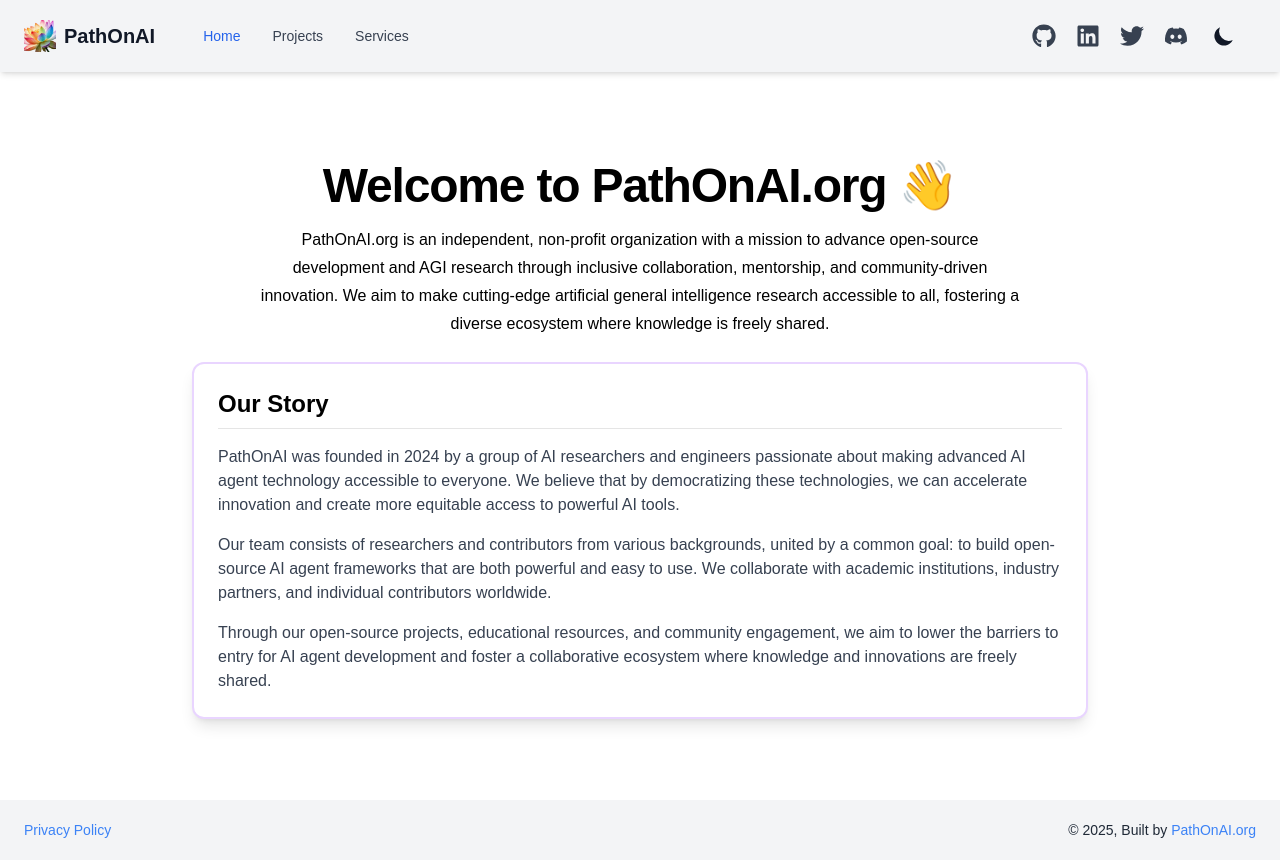
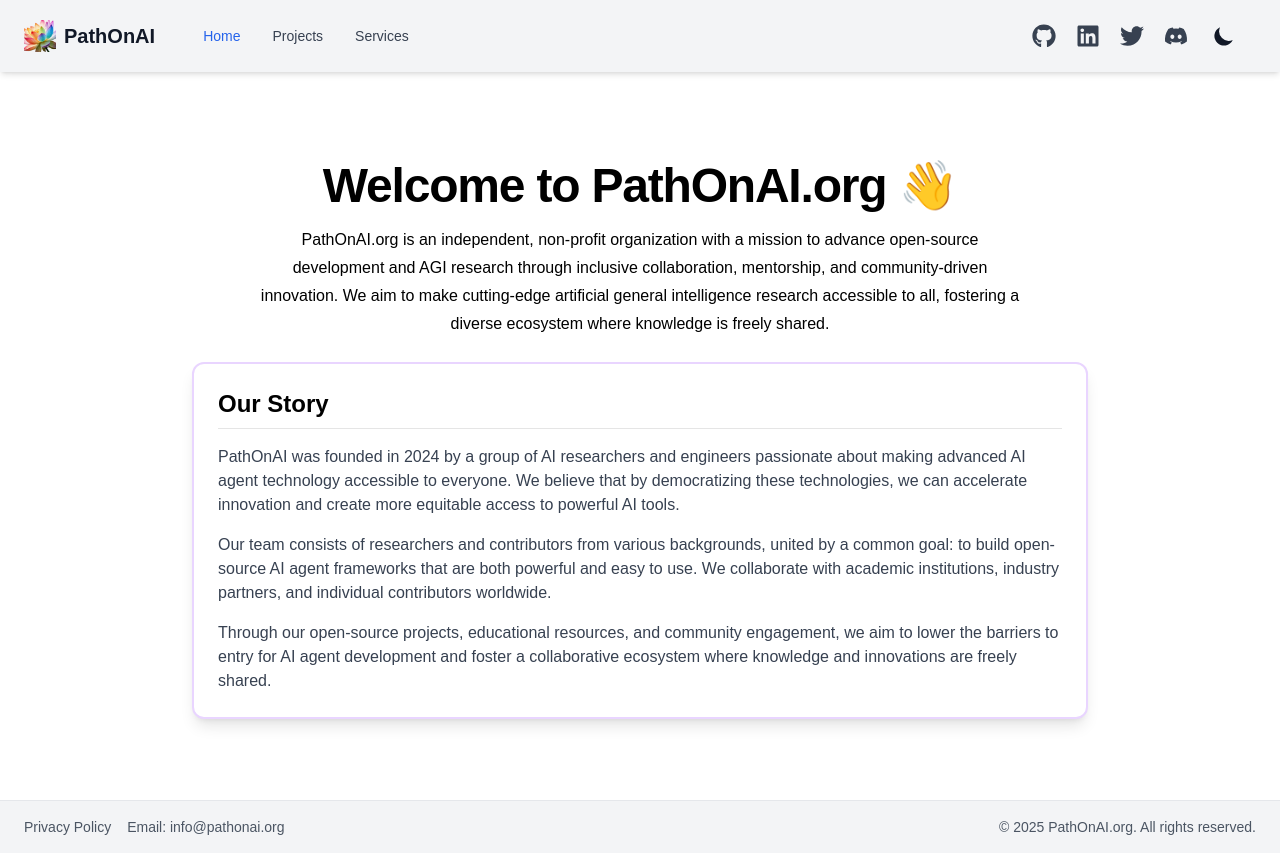
Before and after one commit to PathOnAIOrg/PathOnAI.org, a Next.js app in the folder website-app/: page / in a window 1280 px wide. Built offline with nearby package versions, Linux system fonts and the light colour scheme; no server answers.

Commit message:
add info@pathonai.org

```diff
--- a/website-app/components/Footer.tsx
+++ b/website-app/components/Footer.tsx
@@ -2,28 +2,21 @@ import Link from 'next/link';
 
 const Footer = () => {
   return (
-      <footer className="relative px-6 py-5 bg-gray-100 dark:bg-gray-500 overflow-hidden">
-        <div className="container mx-auto flex flex-col md:flex-row justify-between items-center">
-          <div className="text-sm text-gray-800 dark:text-gray-400 mb-4 md:mb-0">
-            <Link
-              href="/privacy-policy"
-              className="text-blue-500 hover:text-blue-700 dark:text-blue-400 dark:hover:text-blue-600 mr-4"
-            >
+    <footer className="bg-gray-100 dark:bg-gray-800 border-t border-gray-200 dark:border-gray-700">
+      <div className="container mx-auto px-6 py-4">
+        <div className="flex flex-col md:flex-row justify-between items-center">
+          <div className="flex items-center space-x-4 mb-3 md:mb-0">
+            <Link href="/privacy-policy" className="text-sm text-gray-600 hover:text-blue-600 dark:text-gray-400 dark:hover:text-blue-400">
               Privacy Policy
             </Link>
+            <span className="text-sm text-gray-600 dark:text-gray-400">
+              Email: info@pathonai.org
+            </span>
           </div>
 
-          <div
-            className="text-center text-sm text-gray-800 dark:text-gray-400 mb-4 md:mb-0"
-          >
-            © {new Date().getFullYear()}, Built by
-            {` `}
-            <a
-              href="https://github.com/PathOnAI"
-              className="text-blue-500 hover:text-blue-700 dark:text-blue-400 dark:hover:text-blue-600"
-            >
-              PathOnAI.org
-            </a>
+          <p className="text-sm text-gray-600 dark:text-gray-400">
+            © {new Date().getFullYear()} PathOnAI.org. All rights reserved.
+          </p>
         </div>
       </div>
     </footer>
```
Lines whose indentation alone changed are shown as unchanged.
